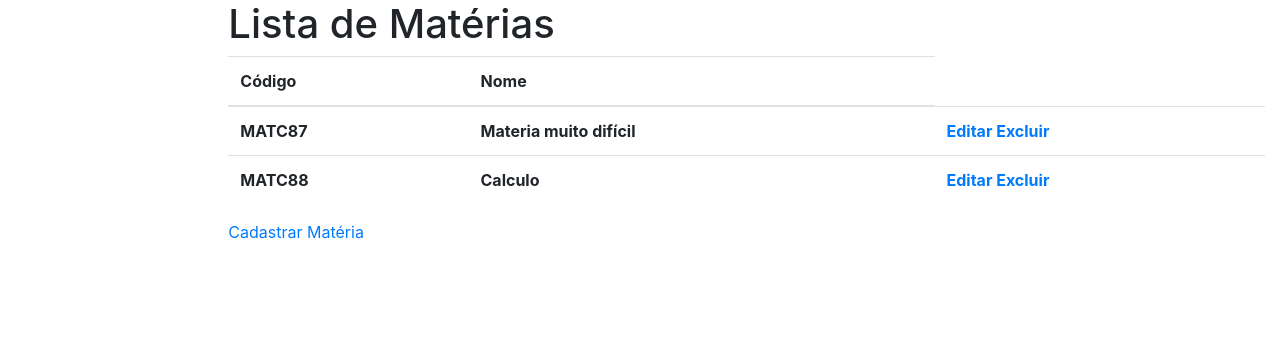
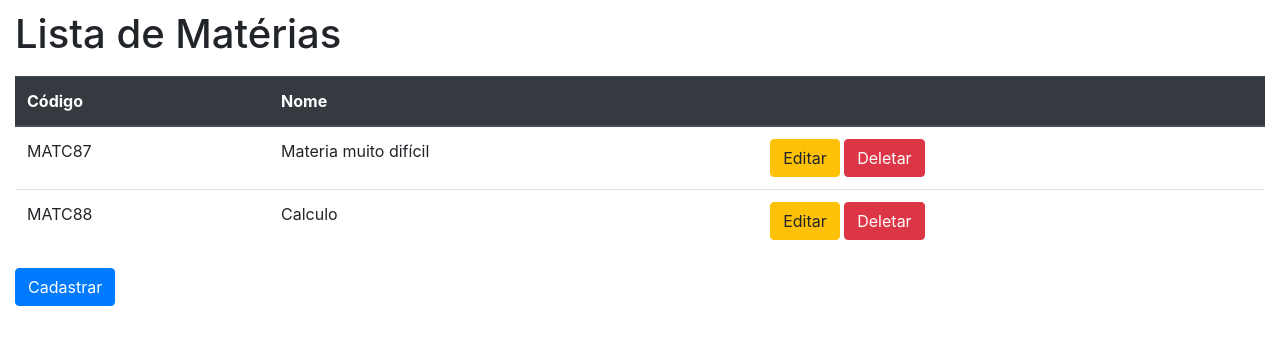
Before and after one commit to hofstede-matheus/MATC84-presenca, a Django app: page /presenca/materias/ in a window 1280 px wide. Shown: the part 56-401 px from the top of the page. Run offline with Django 3.2, Linux system fonts and the light colour scheme; data comes from the database, SQL or seed files in the repository; both versions use the stored data as it was after the commit; lists and menus that the app fills with data are empty; some libraries are stand-ins or nearby versions.

Commit message:
aplica boostrap no CRUD de materia

```diff
--- /dev/null
+++ b/aplicacao/presenca/static/css/styles.css
@@ -0,0 +1,4 @@
+h1 {
+    padding-top: 10px;
+    padding-bottom: 10px;
+}
--- a/aplicacao/presenca/templates/base_generic.html
+++ b/aplicacao/presenca/templates/base_generic.html
@@ -46,12 +46,10 @@
 	  <div class="container-fluid">
 		<div class="row">
 
-		  <div class="col-sm-2">
-		  {% block sidebar %}
-		  {% endblock %}
-
-		  </div>
-		  <div class="col-sm-10 ">{% block content %}{% endblock %}</div>
+		  <div class="col-sm-12 ">
+            {% block content %}
+            {% endblock %}
+          </div>
 		</div>
 	  </div>
 	</body>
--- a/aplicacao/presenca/templates/presenca/materia_confirm_delete.html
+++ b/aplicacao/presenca/templates/presenca/materia_confirm_delete.html
@@ -8,9 +8,10 @@
 
 <form action="" method="POST">
   {% csrf_token %}
-  <input type="submit" value="Sim, deletar.">
+  <input class="btn btn-danger" type="submit" value="Sim, deletar">
 </form>
 
-<a href="{%url 'materias' %}"> Voltar </a>
+<br>
+<a class="btn btn-light" href="{%url 'materias' %}"> Voltar </a>
 
 {% endblock %}
--- a/aplicacao/presenca/templates/presenca/materia_list.html
+++ b/aplicacao/presenca/templates/presenca/materia_list.html
@@ -1,27 +1,28 @@
 {% extends "base_generic.html" %}
 
 {% block content %}
-  <h1>Lista de Matérias</h1>
+  <h1 class="titulo">Lista de Matérias</h1>
 
   {% if materia_list %}
 
-  <table class="table" >
-    <thead>
+  <table class="table table-hover" >
+    <thead class="thead-dark">
       <tr>
         <th scope="col">Código</th>
         <th scope="col">Nome</th>
+        <th scope="col"> </th>
       </tr>
     </thead>
 
     <tbody>
        {% for materia in materia_list %}
            <tr>
-             <th> {{ materia.codigo }}</th>
-             <th> {{ materia.nome }} </th>
-             <th>
-                <a  href="{%url 'materia_update' pk=materia.pk %}"> Editar </a>
-                <a  href="{%url 'materia_delete' pk=materia.pk %}"> Excluir </a>
-             </th>
+             <td> {{ materia.codigo }}</td>
+             <td> {{ materia.nome }} </td>
+             <td>
+                <a class="btn btn-warning"  href="{%url 'materia_update' pk=materia.pk %}"> Editar </a>
+                <a class="btn btn-danger" href="{%url 'materia_delete' pk=materia.pk %}"> Deletar </a>
+             </td>
            </tr>
        {% endfor %}
     </tbody>
@@ -31,5 +32,6 @@
   <p> Nenhuma matéria cadastrada ainda. </p>
   {% endif %}
 
-  <a href="{%url 'materia_create' %}"> Cadastrar Matéria </a>
+  <a class="btn btn-primary" href="{%url 'materia_create' %}"> Cadastrar </a>
+
 {% endblock %}
--- a/aplicacao/presenca/views.py
+++ b/aplicacao/presenca/views.py
@@ -23,11 +23,13 @@ class MateriaListView(generic.ListView):
     model = Materia
 
 class MateriaCreate(CreateView):
+    titulo = "Cadastrar Matéria"
     model = Materia
     fields = '__all__'
     success_url = reverse_lazy('materias')
 
 class MateriaUpdate(UpdateView):
+    titulo = "Editar Matéria"
     model = Materia
     fields = '__all__'
     success_url = reverse_lazy('materias')
--- a/aplicacao/sistema_presenca/settings.py
+++ b/aplicacao/sistema_presenca/settings.py
@@ -38,6 +38,7 @@ INSTALLED_APPS = [
     'django.contrib.messages',
     'django.contrib.staticfiles',
     'presenca.apps.PresencaConfig',
+    'widget_tweaks',
 ]
 
 MIDDLEWARE = [
```
Also changed, not shown: aplicacao/presenca/templates/presenca/materia_form.html (+15 -5 lines), aplicacao/db.sqlite3.
